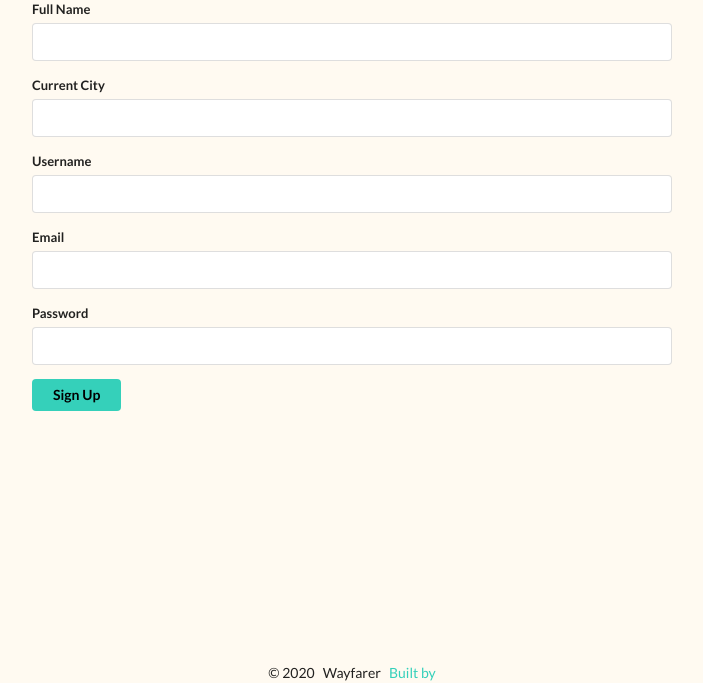
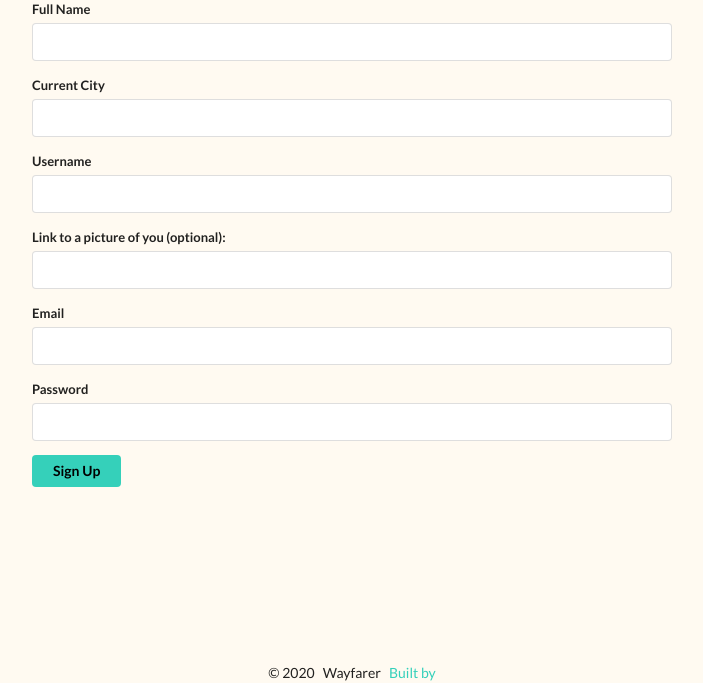
Before and after one commit to danlehner/wayfarer, a Django app: page /accounts/signup/ in a window 1280 px wide. Shown: the part 117-800 px from the top of the page, without its empty margins (288-991 px from the left). Run offline with Django 3.2, Linux system fonts and the light colour scheme; some libraries are stand-ins or nearby versions.

Commit message:
adds image upload to signup

```diff
--- a/accounts/templates/signup.html
+++ b/accounts/templates/signup.html
@@ -17,6 +17,10 @@ margin: 0 auto;">
       <p class="field">
         <label for="username">Username</label>
         <input type="text" name="username" maxlength="25" minlength="2" required>
+      </p>
+      <p class="field">
+        <label for="image">Link to a picture of you (optional):</label>
+        <input type="text" name="image">
       </p>
       <p class="field">
         <label for="email">Email</label>
--- a/accounts/views.py
+++ b/accounts/views.py
@@ -12,7 +12,12 @@ def signup(request):
     username_form = request.POST['username']
     email_form = request.POST['email']
     password = request.POST['password']
+    image = request.POST['image']
 
+    if image:
+      image = image
+    else:
+      image = 'https://res.cloudinary.com/dvk80uh1a/image/upload/v1602285072/u9acqxd8itejhuqp0pai.jpg'
     if User.objects.filter(username=username_form).exists():
       context = {'error': 'Usernane is already taken'}
       return render(request, 'signup.html', context)
@@ -26,7 +31,7 @@ def signup(request):
           email=email_form,
           password=password)
         user.save()
-        profile = Profile(current_city=current_city, name=name, user=user)
+        profile = Profile(current_city=current_city, name=name, user=user, image=image)
         profile.save()
         return redirect('/accounts/login')
   return render(request, 'signup.html')
--- a/main_app/models.py
+++ b/main_app/models.py
@@ -11,7 +11,7 @@ class Profile(models.Model):
   current_city = models.CharField(max_length=50)
   date_joined = models.DateField(auto_now=True)
   user = models.OneToOneField(User, on_delete=models.CASCADE)
-  image = models.URLField(default='https://res.cloudinary.com/dvk80uh1a/image/upload/v1602285072/u9acqxd8itejhuqp0pai.jpg')
+  image = models.URLField('link to a picture of you', default='https://res.cloudinary.com/dvk80uh1a/image/upload/v1602285072/u9acqxd8itejhuqp0pai.jpg')
 
   def __str__(self):
     return self.name
--- a/main_app/templates/base.html
+++ b/main_app/templates/base.html
@@ -110,6 +110,10 @@
                 <input type="text" name="username" maxlength="25" minlength="2" required>
               </p>
               <p class="field">
+              <label for="image">Link to a picture of you (optional):</label>
+              <input type="text" name="image">
+              </p>
+              <p class="field">
                 <label for="email">Email</label>
                 <input type="text" name="email" maxlength="25" minlength="2" required>
               </p>
```
